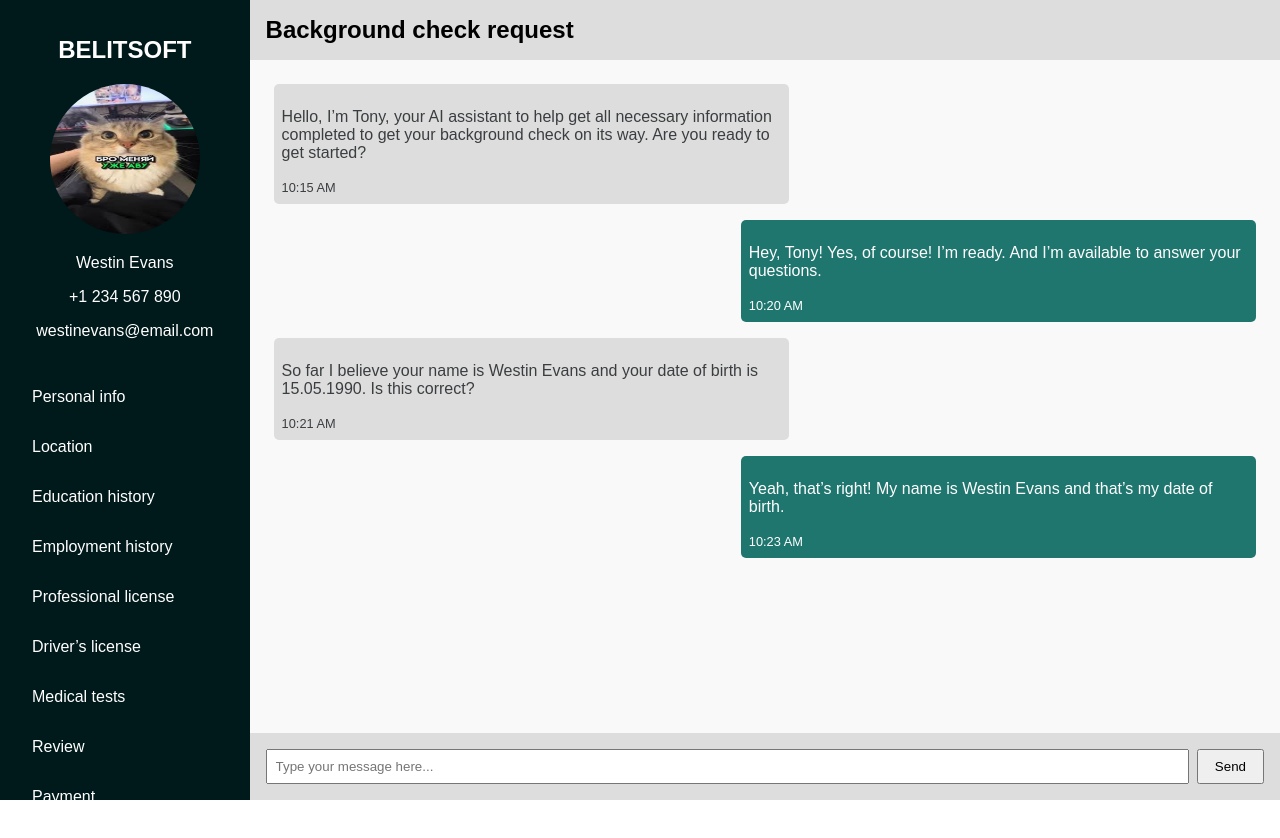
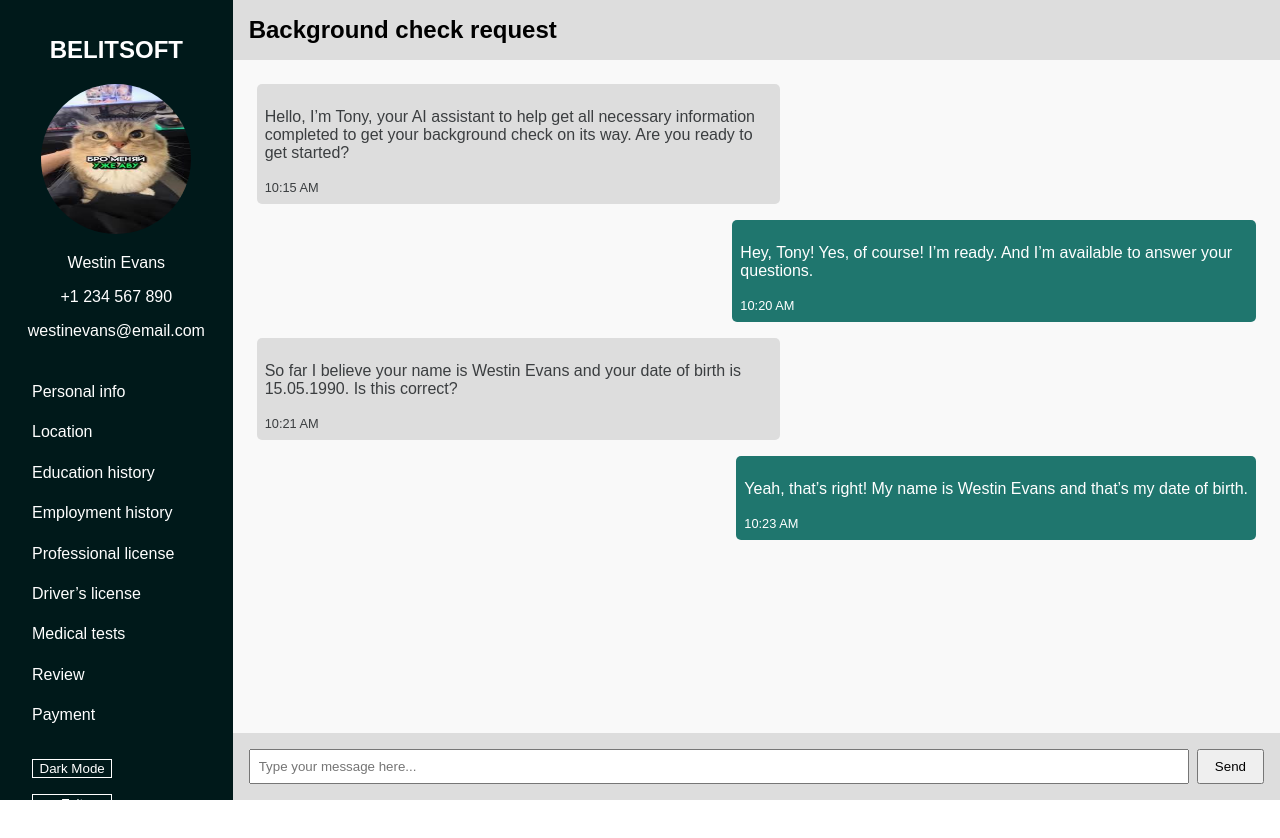
Before and after one commit to EugenyKurda/chat-ui, a Vue app: page / in a window 1280 px wide. Shown: the top 838 px of the page. Built offline with nearby package versions, Linux system fonts and the light colour scheme.

Commit message:
updated chat interface

```diff
--- a/src/App.vue
+++ b/src/App.vue
@@ -129,21 +129,26 @@ body {
 	align-items: start;
 }
 .menu li {
-	margin: 1rem 1rem;
+	margin: 0.7rem 1rem;
 	cursor: pointer;
+}
+.settings {
+	display: flex;
+	flex-direction: column;
 }
 .settings button {
 	background: none;
 	border: 1px solid #fff;
 	color: #fff;
-	margin: 0.5rem 0;
+	margin: 0.5rem 1rem;
 	cursor: pointer;
+	width: 40%;
 }
 .chat {
-	flex: 1;
 	display: flex;
 	flex-direction: column;
 	background: #f9f9f9;
+	height: 100vh;
 }
 .chat-header {
 	background: #ddd;
@@ -159,7 +164,7 @@ body {
 	flex-direction: column;
 	overflow-y: auto;
 	padding: 1rem;
-	height: 100vh;
+	flex-grow: 1; /* Занимает оставшееся пространство */
 }
 .message {
 	max-width: 50%;
```
